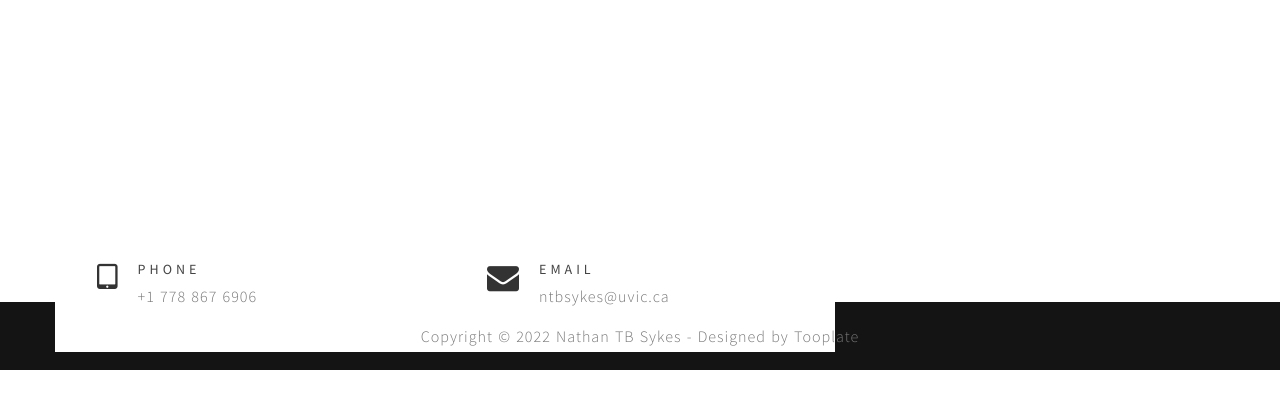
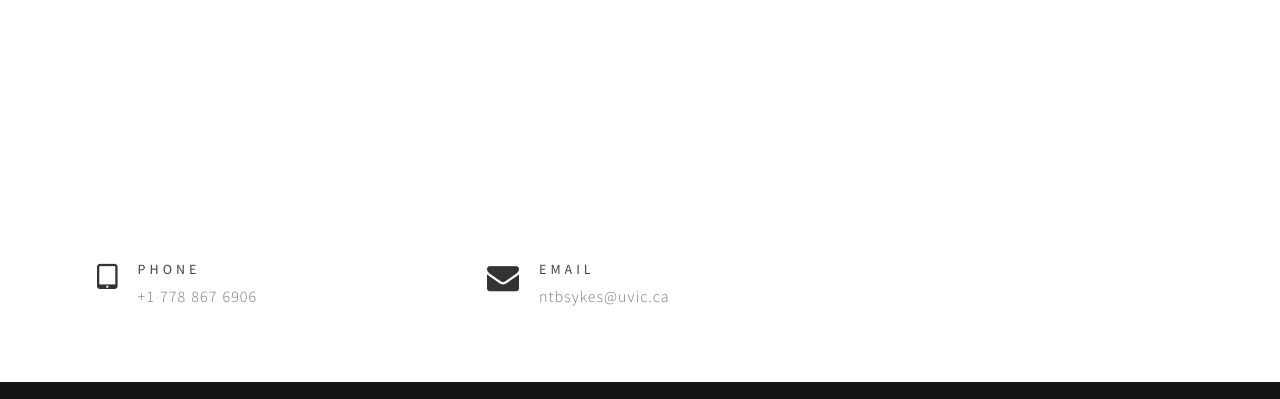
Before and after one commit to ntbsykes/ntbsykes.github.io, a plain HTML site: page index.html in a window 1280 px wide. Shown: the part 1626-2025 px from the top of the page. Before the commit the page ends 1996 px from the top, so only its background shows below. Drawn offline with Linux system fonts and the light colour scheme; some packages are replaced by stand-ins of ours; files whose address does not match are found by name.

Commit message:
Update style.css

```diff
--- a/css/style.css
+++ b/css/style.css
@@ -694,7 +694,7 @@ a.icon {
 /* ========================================== */
 #contact {
   padding-top: 5rem;
-  padding-bottom: 0rem;
+  padding-bottom: 5rem;
 }
 
 #contact .fa {
```
